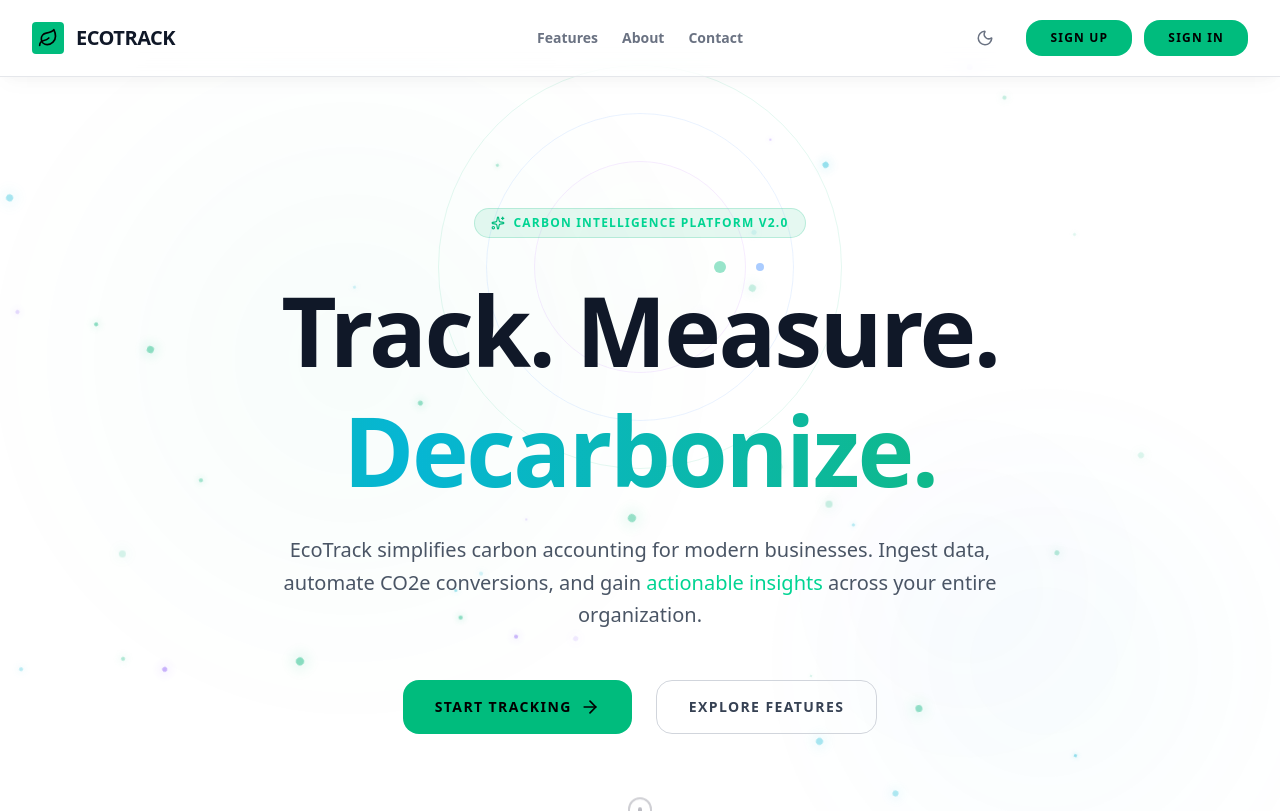
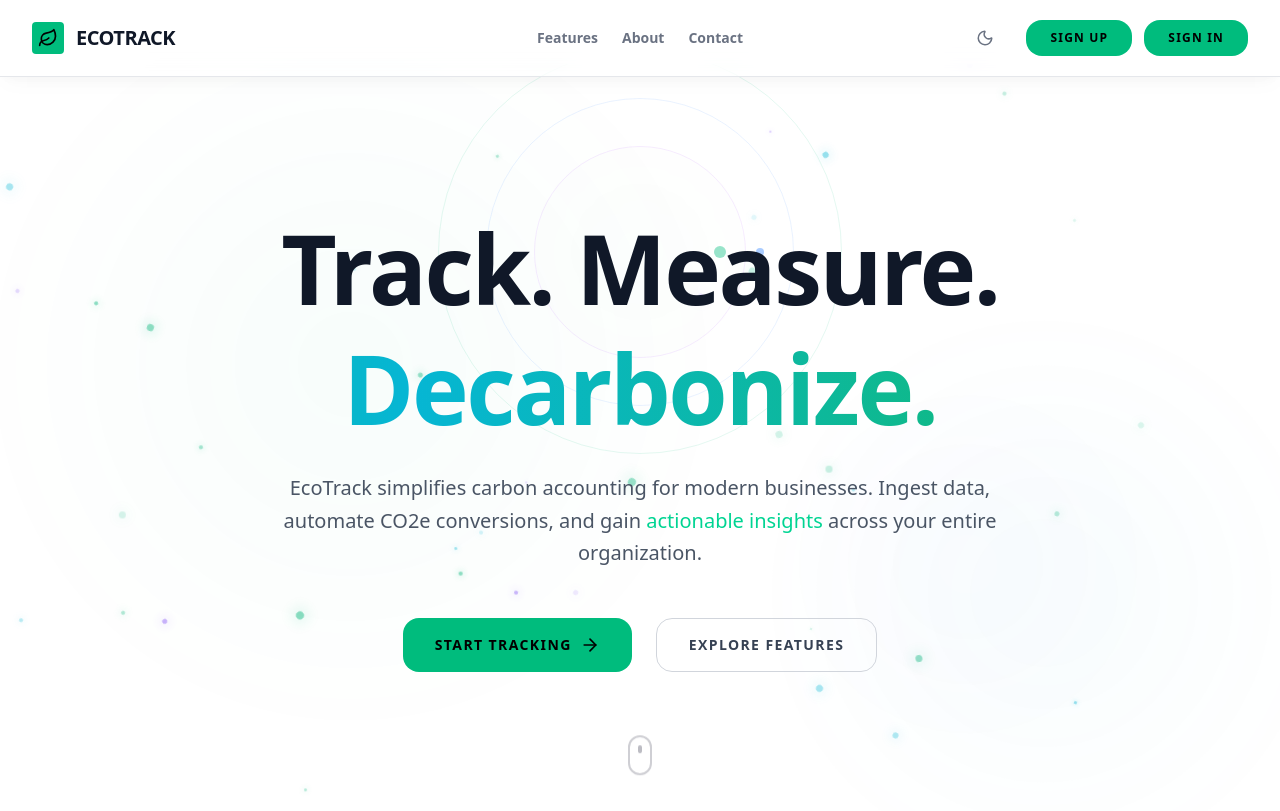
Before and after one commit to mohitchauhan21/EcoTrack-Summer-Term-, a React (Vite) app: page / in a window 1280 px wide. Shown: the top 811 px of the page. Built offline with nearby package versions, Linux system fonts and the light colour scheme.

Commit message:
Remove badge from LandingPage

```diff
--- a/src/pages/LandingPage.tsx
+++ b/src/pages/LandingPage.tsx
@@ -212,11 +212,6 @@ export default function LandingPage() {
           <OrbitalRing />
 
           <div className="max-w-7xl mx-auto px-4 sm:px-6 lg:px-8 py-24 lg:py-36 flex flex-col items-center text-center relative z-10 w-full">
-            {/* Badge */}
-            <div className="inline-flex items-center gap-2 bg-emerald-500/10 border border-emerald-500/20 rounded-full px-4 py-1.5 mb-8 animate-fade-in-up">
-              <Sparkles className="w-3.5 h-3.5 text-emerald-500" />
-              <span className="text-emerald-400 text-xs font-bold uppercase tracking-widest">Carbon Intelligence Platform v2.0</span>
-            </div>
 
             {/* Main heading */}
             <h1 className="text-5xl md:text-7xl lg:text-8xl font-semibold dark:text-white text-gray-900 mb-6 leading-tight animate-fade-in-up delay-200 tracking-tight">
```
